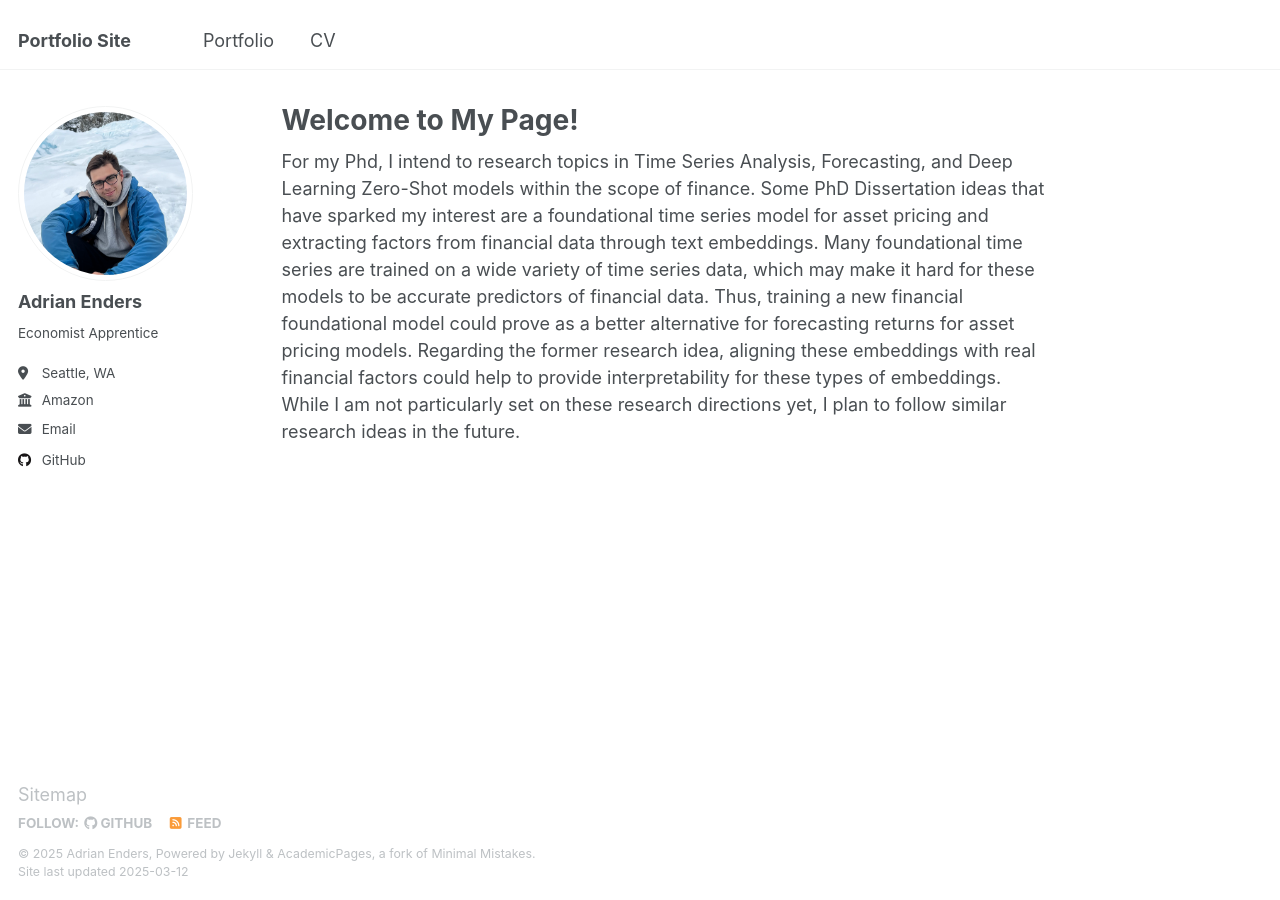
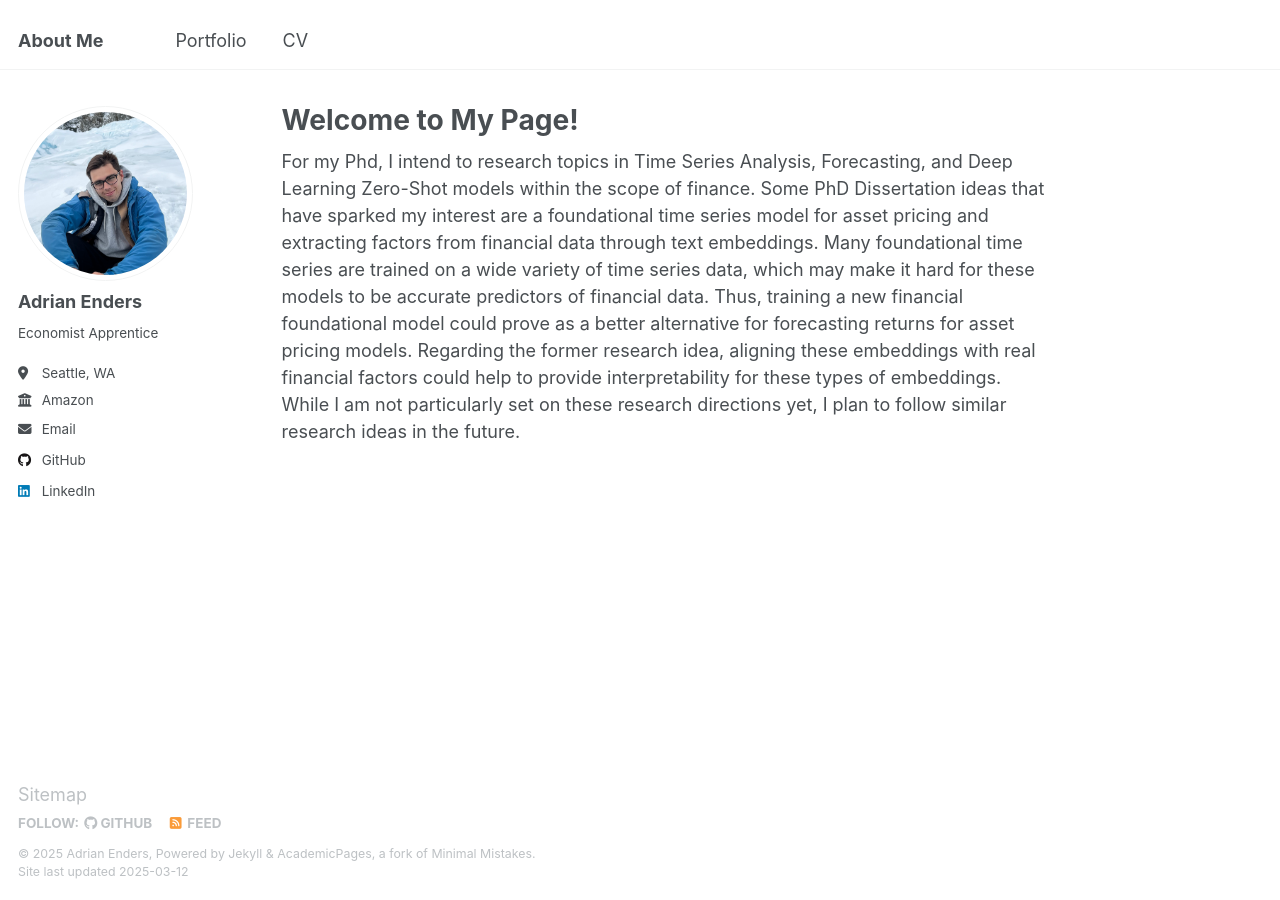
Before and after one commit to ae4292/ae4292.github.io, a Jekyll site: the page built from _pages/about.md, in a window 1280 px wide. Built offline with Jekyll 4.4.1, drawn with Linux system fonts in a browser that asks for light colours.

Commit message:
Update _config.yml

```diff
--- a/_config.yml
+++ b/_config.yml
@@ -9,7 +9,7 @@
 # Basic Site Settings
 locale                   : "en-US"
 site_theme               : "default"
-title                    : "Portfolio Site"
+title                    : "About Me"
 title_separator          : "-"
 name                     : &name "Adrian Enders"
 description              : &description "Aspriring Finance and Econometrics PhD Student"
@@ -59,7 +59,7 @@ author:
   keybase          : # Username
   instagram        : # Username
   lastfm           : # Username
-  linkedin         : # adrian-enders-cal
+  linkedin         : "adrian-enders-cal"
   mastodon         : # URL
   medium           : # URL
   pinterest        : # Username
```
